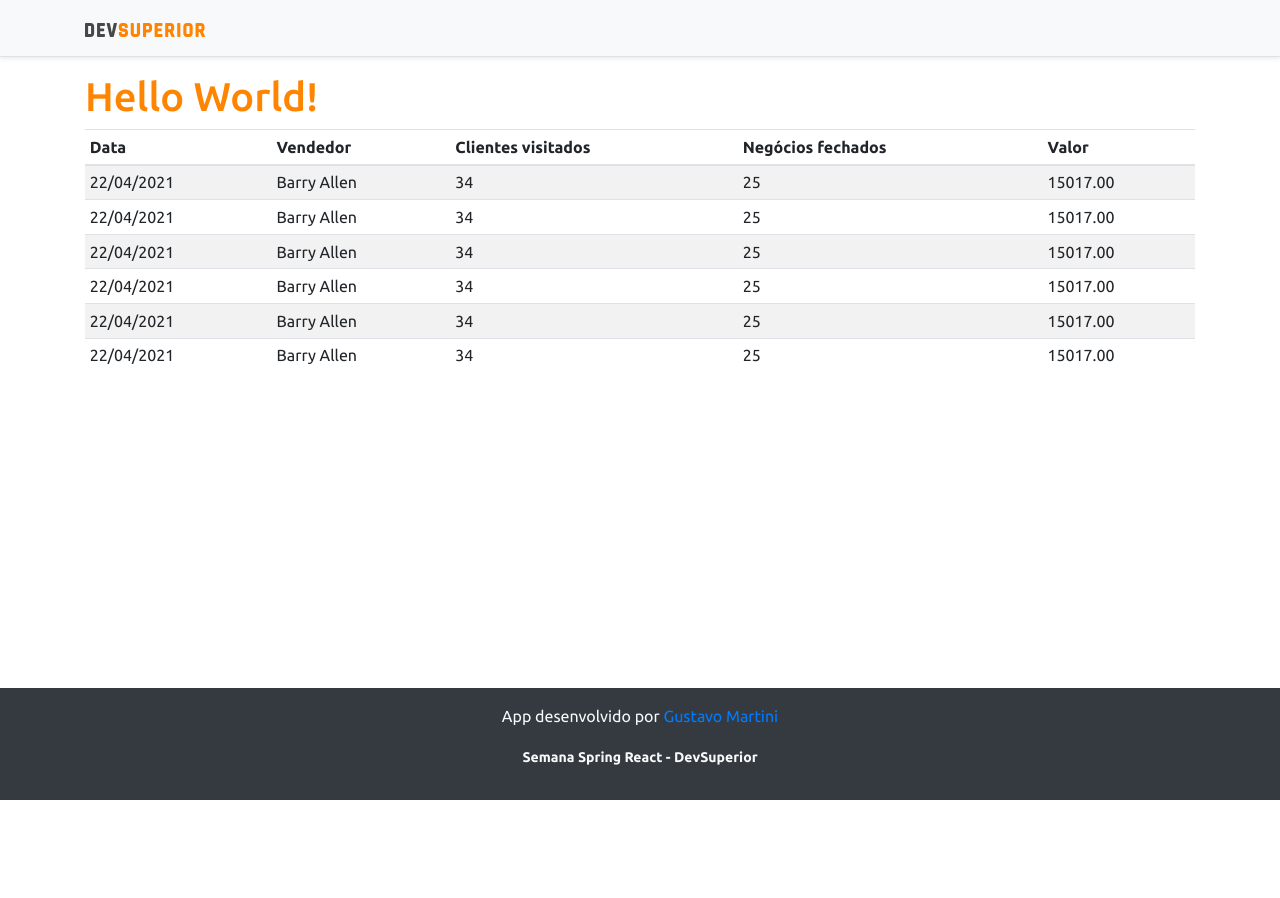
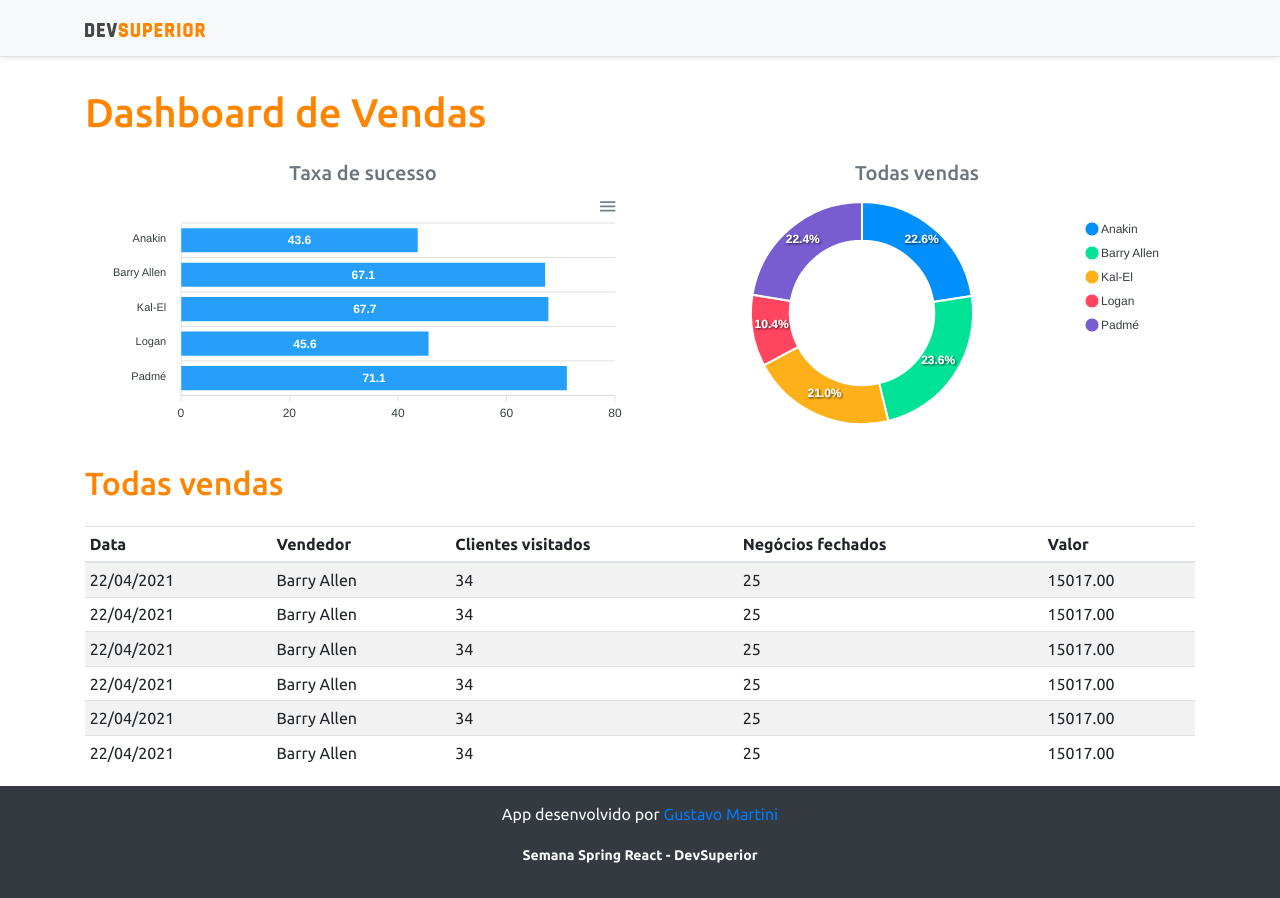
Before and after one commit to martinigustavo/projeto-dsvendas, a React (Create React App) app in the folder frontend/: page / in a window 1280 px wide. Before the commit the page ends 800 px from the top, so only its background shows below. Built offline with nearby package versions, Linux system fonts and the light colour scheme.

Commit message:
:sparkles: Static charts

```diff
--- a/frontend/package.json
+++ b/frontend/package.json
@@ -12,10 +12,12 @@
         "@types/node": "^12.0.0",
         "@types/react": "^17.0.0",
         "@types/react-dom": "^17.0.0",
+        "apexcharts": "^3.26.1",
         "bootstrap": "^4.6.0",
         "jquery": "1.9.1",
         "popper.js": "^1.16.1",
         "react": "^17.0.2",
+        "react-apexcharts": "^1.3.9",
         "react-dom": "^17.0.2",
         "react-scripts": "4.0.3",
         "typescript": "^4.1.2",
--- a/frontend/src/App.tsx
+++ b/frontend/src/App.tsx
@@ -1,4 +1,6 @@
+import BarChart from "components/BarChart";
 import DataTable from "components/DataTable";
+import DonutChart from "components/DonutChart";
 import Footer from "components/Footer";
 import NavBar from "components/NavBar";
 
@@ -7,7 +9,26 @@
         <>
             <NavBar />
             <div className="container">
-                <h1 className="text-primary">Hello World!</h1>
+                <h1 className="text-primary py-3">Dashboard de Vendas</h1>
+
+                <div className="row px-3">
+                    <div className="col-sm-6">
+                        <h5 className="text-center text-secondary">
+                            Taxa de sucesso
+                        </h5>
+                        <BarChart />
+                    </div>
+                    <div className="col-sm-6">
+                        <h5 className="text-center text-secondary">
+                            Todas vendas
+                        </h5>
+                        <DonutChart />
+                    </div>
+                </div>
+
+                <div className="py-3">
+                    <h2 className="text-primary">Todas vendas</h2>
+                </div>
 
                 <DataTable />
             </div>
--- /dev/null
+++ b/frontend/src/components/BarChart/index.tsx
@@ -0,0 +1,34 @@
+import Chart from "react-apexcharts";
+
+const BarChart = () => {
+    const options = {
+        plotOptions: {
+            bar: {
+                horizontal: true,
+            },
+        },
+    };
+
+    const mockData = {
+        labels: {
+            categories: ["Anakin", "Barry Allen", "Kal-El", "Logan", "Padmé"],
+        },
+        series: [
+            {
+                name: "% Sucesso",
+                data: [43.6, 67.1, 67.7, 45.6, 71.1],
+            },
+        ],
+    };
+
+    return (
+        <Chart
+            options={{ ...options, xaxis: mockData.labels }}
+            series={mockData.series}
+            type="bar"
+            height="240"
+        />
+    );
+};
+
+export default BarChart;
--- /dev/null
+++ b/frontend/src/components/DonutChart/index.tsx
@@ -0,0 +1,25 @@
+import Chart from "react-apexcharts";
+
+const DonutChart = () => {
+    const mockData = {
+        series: [477138, 499928, 444867, 220426, 473088],
+        labels: ["Anakin", "Barry Allen", "Kal-El", "Logan", "Padmé"],
+    };
+
+    const options = {
+        legend: {
+            show: true,
+        },
+    };
+
+    return (
+        <Chart
+            options={{ ...options, labels: mockData.labels }}
+            series={mockData.series}
+            type="donut"
+            height="240"
+        />
+    );
+};
+
+export default DonutChart;
```
Also changed, not shown: 1 other file (tests, documents, lock files or other folders).
